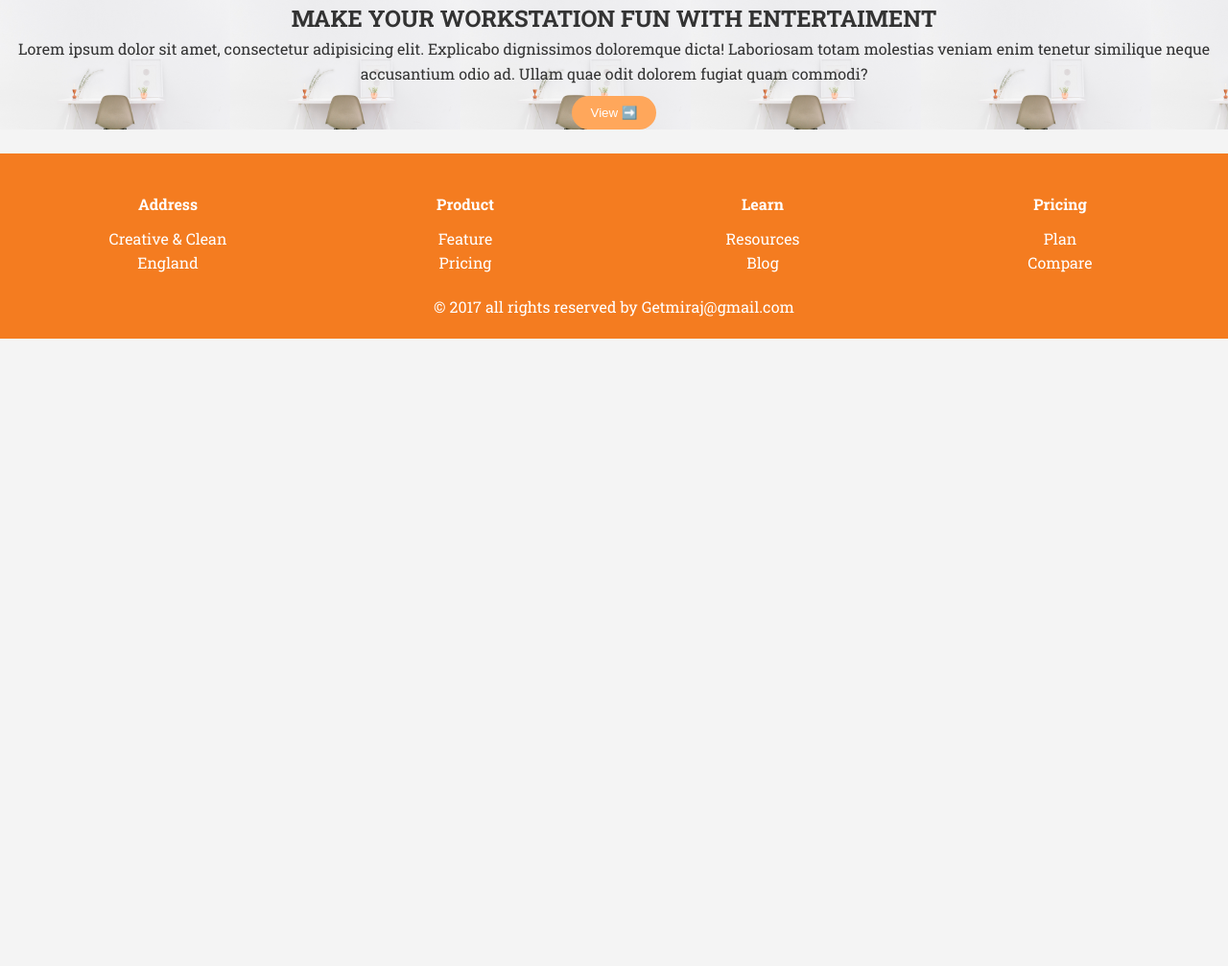
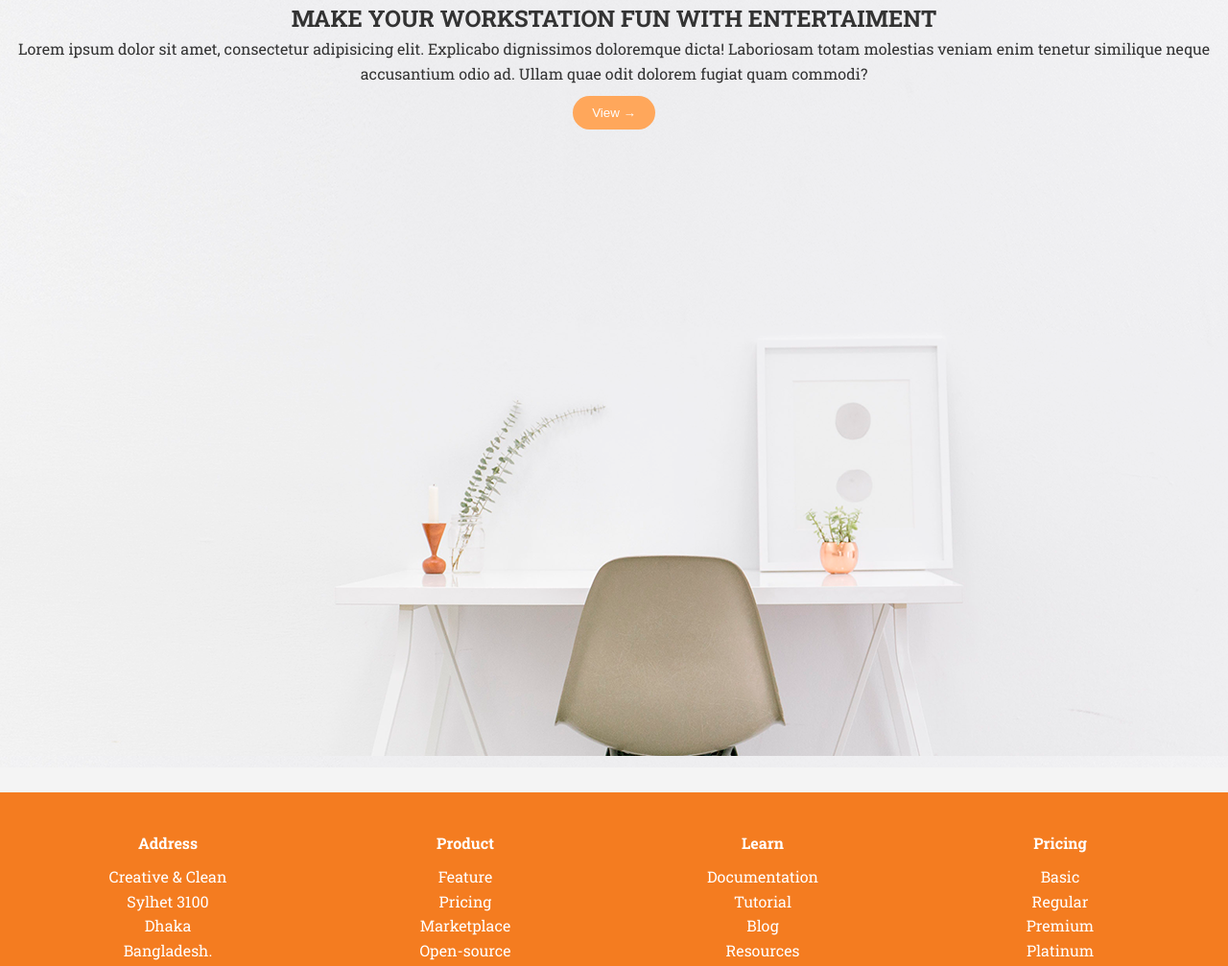
Before and after one commit to Santi0103/trabajo2, a plain HTML site: page index.html in a window 1280 px wide. Shown: the top 1007 px of the page at 96% size. Before the commit the page ends 800 px from the top, so only its background shows below. Drawn offline with Linux system fonts and the light colour scheme.

Commit message:
KM - Ultima modificacion

```diff
--- a/index.html
+++ b/index.html
@@ -14,15 +14,15 @@
     dignissimos doloremque dicta! Laboriosam totam molestias veniam enim
     tenetur similique neque accusantium odio ad. Ullam quae odit dolorem fugiat
     quam commodi?</p>
-    <button>View ➡️</button>
+    <button>View →</button>
     </section>
 </main><br>
     <footer>
         <div class="footer-columns">
-      <div><h4>Address</h4><p>Creative & Clean<br>England</p></div>
-      <div><h4>Product</h4><p>Feature<br>Pricing</p></div>
-      <div><h4>Learn</h4><p>Resources<br>Blog</p></div>
-      <div><h4>Pricing</h4><p>Plan<br>Compare</p></div>
+      <div><h4>Address</h4><p>Creative & Clean<br>Sylhet 3100<br>Dhaka<br>Bangladesh.</p></div>
+      <div><h4>Product</h4><p>Feature<br>Pricing<br>Marketplace<br>Open-source</p></div>
+      <div><h4>Learn</h4><p>Documentation<br>Tutorial</p>Blog<br>Resources</div>
+      <div><h4>Pricing</h4><p>Basic<br>Regular<br>Premium<br>Platinum</p></div>
         </div>
         <p>© 2017 all rights reserved by Getmiraj@gmail.com</p>
     </footer>
--- a/styles/index.css
+++ b/styles/index.css
@@ -15,11 +15,14 @@ body {
 }
 
 .banner {
-  background: url("../assets/imagenes/imagen1.png");
+  background-image: url("../assets/imagenes/imagen1.png") /*no-repeat center center*/;
+  width: 100vw;
+  height: 100vh;
   text-align: center;
-  padding: auto;
+  /*padding: auto;
   background-color: #F4F4F4;
   background-size: contain;
+  justify-content:center;*/
 }
 
 button {
```
